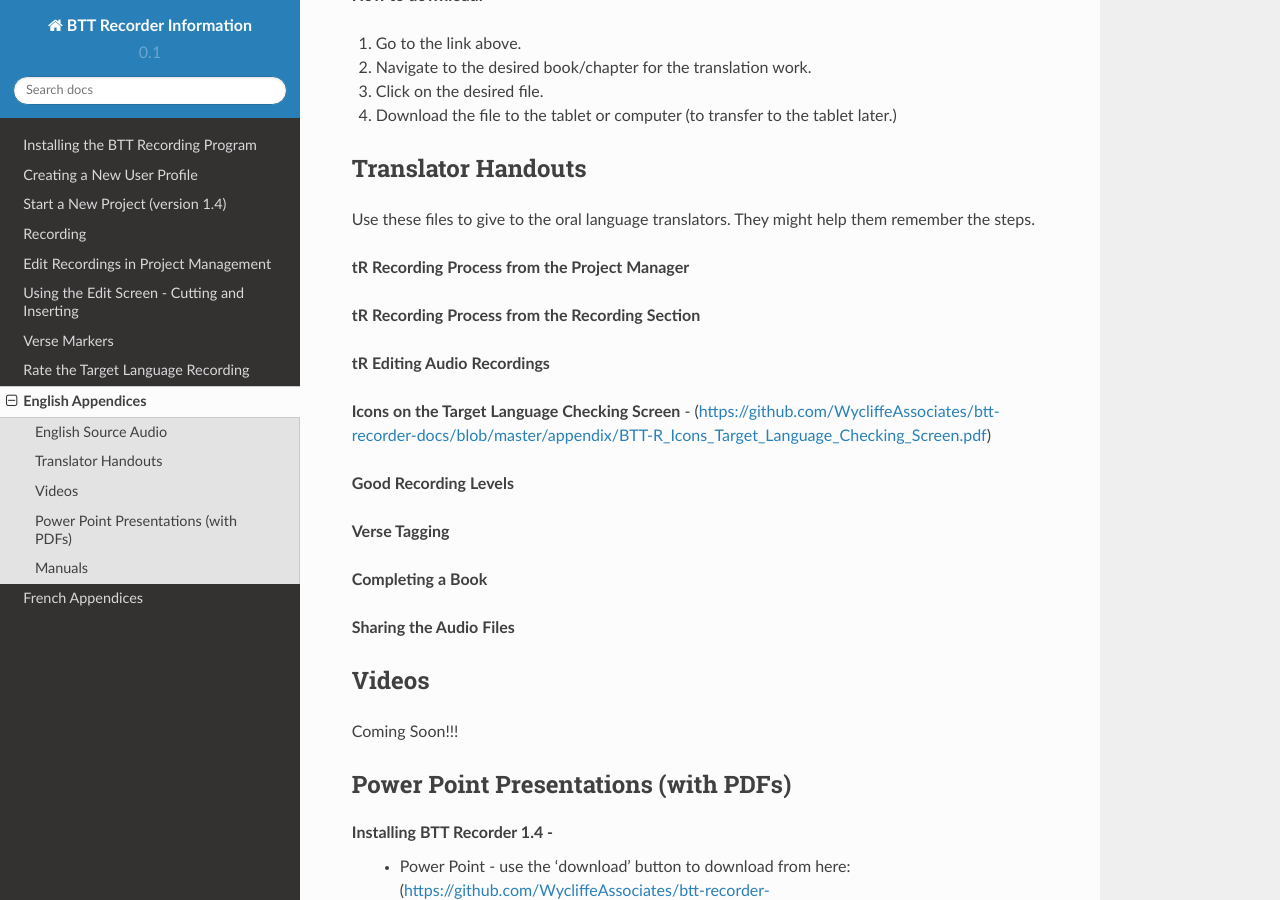
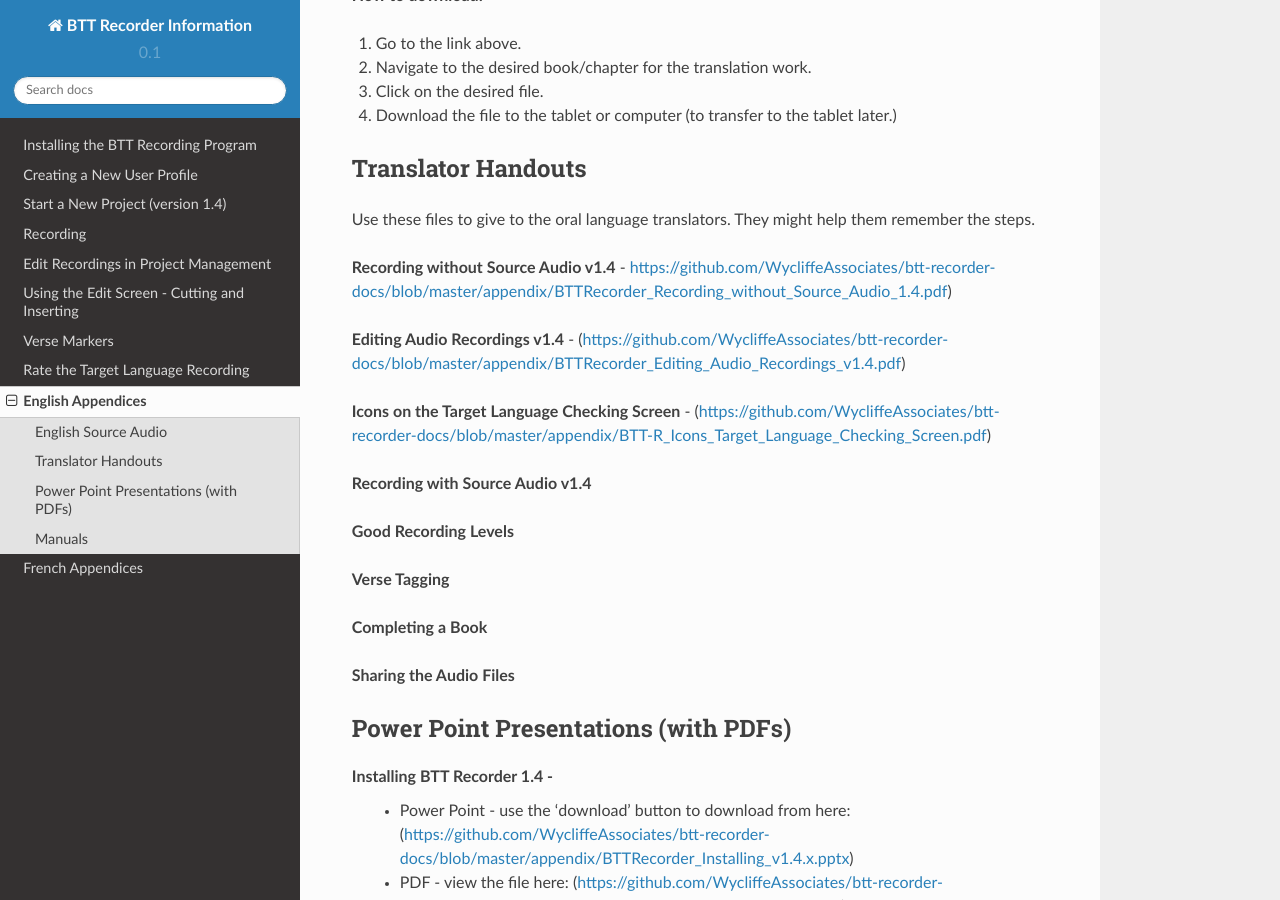
Before and after one commit to pgamer78/btt-recorder-docs, a Sphinx documentation site: the page built from docs/appendices.rst, in a window 1280 px wide and 900 px high, scrolled down 328 px. Built offline with Sphinx 7.4.7 and the Read the Docs theme 2.0.0, drawn with Linux system fonts in a browser that asks for light colours; pages that are not in the unit, such as notebooks, are missing from menus; some of the changed text lies outside the part shown.

Commit message:
Update appendices.rst

```diff
--- a/docs/appendices.rst
+++ b/docs/appendices.rst
@@ -12,18 +12,17 @@ Go to this page (https://digitalstorage.sharefile.com/share/view/s34cb4b0a5be4ce
 3. Click on the desired file.
 4. Download the file to the tablet or computer (to transfer to the tablet later.)
 
-
 Translator Handouts
 -----
 Use these files to give to the oral language translators. They might help them remember the steps.
 
-**tR Recording Process from the Project Manager**
+**Recording without Source Audio v1.4** - https://github.com/WycliffeAssociates/btt-recorder-docs/blob/master/appendix/BTTRecorder_Recording_without_Source_Audio_1.4.pdf)
 
-**tR Recording Process from the Recording Section**
-
-**tR Editing Audio Recordings**
+**Editing Audio Recordings v1.4** - (https://github.com/WycliffeAssociates/btt-recorder-docs/blob/master/appendix/BTTRecorder_Editing_Audio_Recordings_v1.4.pdf)
 
 **Icons on the Target Language Checking Screen** - (https://github.com/WycliffeAssociates/btt-recorder-docs/blob/master/appendix/BTT-R_Icons_Target_Language_Checking_Screen.pdf)
+
+**Recording with Source Audio v1.4**
 
 **Good Recording Levels**
 
@@ -33,11 +32,6 @@ Use these files to give to the oral language translators. They might help them r
 
 **Sharing the Audio Files**
 
-
-Videos
-----
-
-Coming Soon!!!
 
 Power Point Presentations (with PDFs)
 ----
```
Also changed, not shown: other parts of docs/appendices.rst (+2 -0 lines).
